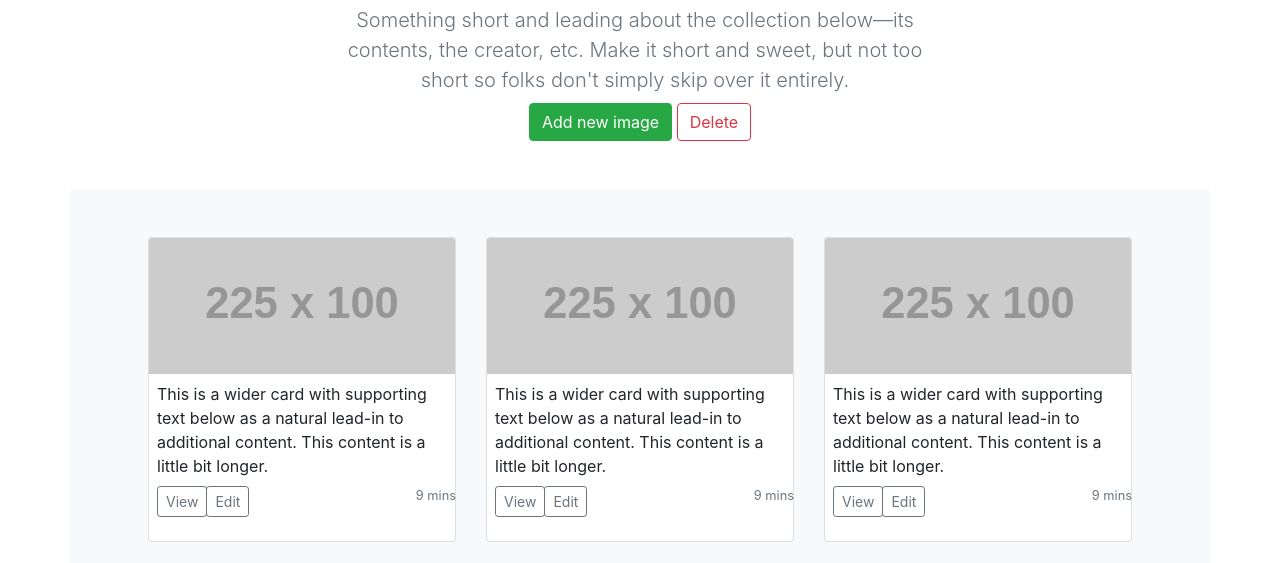
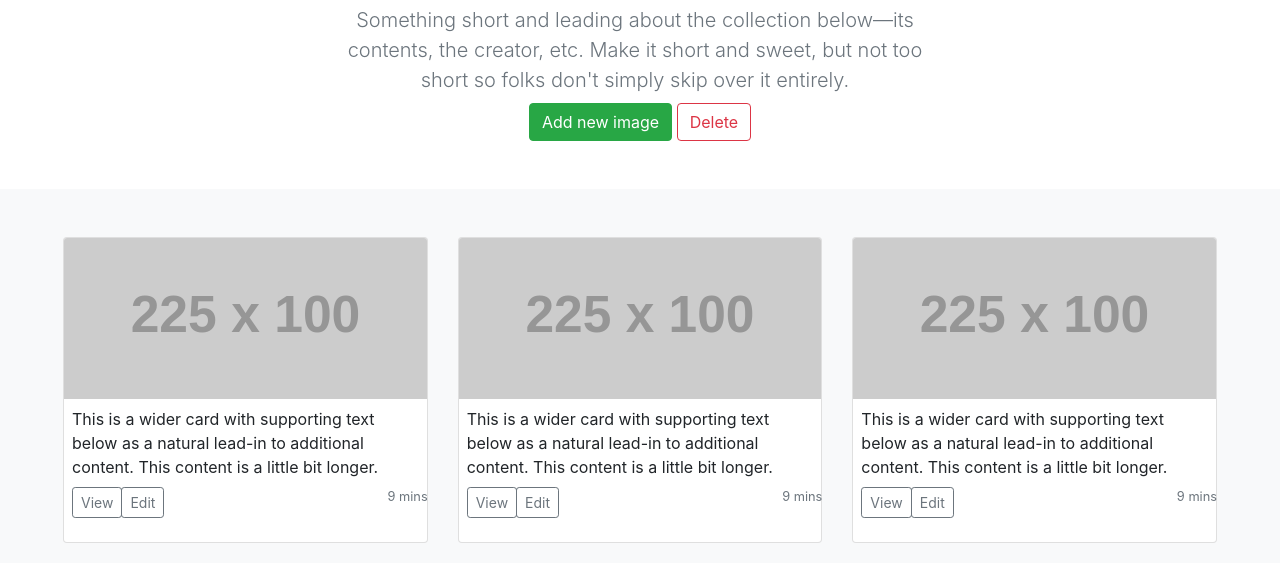
Before and after one commit to EmanOmran/Front-End-task1, a plain HTML site: page index.html in a window 1280 px wide. Shown: the part 174-737 px from the top of the page. Drawn offline with nearby package versions, Linux system fonts and the light colour scheme; placeholder pictures from the web are drawn by us.

Commit message:
Update index.html

```diff
--- a/index.html
+++ b/index.html
@@ -31,7 +31,7 @@
         </section>
 
      <!--********************************* second  part ********************************************-->
-        <div class="container bg-light">
+        <div class=" bg-light">
              <!--########## first row ##########-->
              <div class="card-deck pt-5 ml-5 mr-5" >
                 <div class="card">
```
